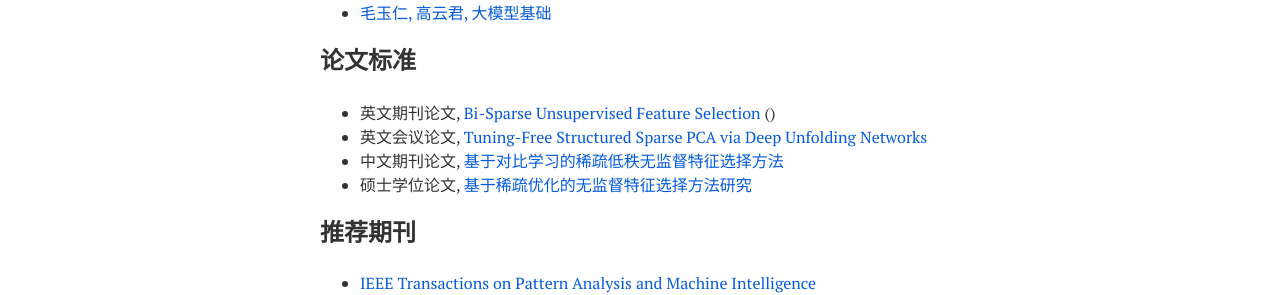
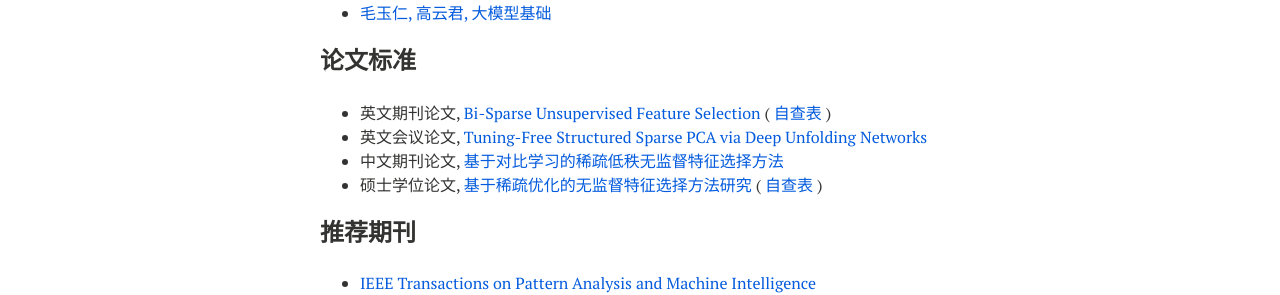
Before and after one commit to xianchaoxiu/xianchaoxiu.github.io, a Jekyll site: the page built from chinese/reading/index.md, in a window 1280 px wide. Shown: the part 398-693 px from the top of the page. Built offline with Jekyll 4.4.1, drawn with Linux system fonts in a browser that asks for light colours; nearby versions of some CDN libraries.

Commit message:
Update index.md

```diff
--- a/chinese/reading/index.md
+++ b/chinese/reading/index.md
@@ -20,10 +20,10 @@ share: false
 
 
 ### 论文标准
-* 英文期刊论文, <a href="https://doi.org/10.1109/TIP.2025.3620667" class="textlink" target="_blank">Bi-Sparse Unsupervised Feature Selection</a> () <br>
+* 英文期刊论文, <a href="https://doi.org/10.1109/TIP.2025.3620667" class="textlink" target="_blank">Bi-Sparse Unsupervised Feature Selection</a> (<a href="../chinese/reading/list/paper.pdf" class="textlink" target="_blank"> 自查表 </a>) <br>
 * 英文会议论文, <a href="https://doi.org/10.23919/CCC64809.2025.11178428" class="textlink" target="_blank">Tuning-Free Structured Sparse PCA via Deep Unfolding Networks </a> <br>
 * 中文期刊论文, <a href="https://kns.cnki.net/kcms2/article/abstract?v=e_WjztTC4N0Z832a-bbzgdfGaZqegXeziR4mPpFe0A1ROQtRv8ba_BSLdRJqYhdrWzhvxs5NJ2O3SOWWMfU0FulX9LypoPkOg34ECqIZ1YDAiTz9p7_NUzLuG3aP698ALezyek3yh7yCM9L1er33sRDx01vji4IFd-a5be0Mbbc=&uniplatform=NZKPT" class="textlink" target="_blank">基于对比学习的稀疏低秩无监督特征选择方法</a> <br>
-* 硕士学位论文, <a href="https://xianchaoxiu.github.io/group/2025-Yang.pdf" class="textlink" target="_blank">基于稀疏优化的无监督特征选择方法研究</a> <br>
+* 硕士学位论文, <a href="https://xianchaoxiu.github.io/group/2025-Yang.pdf" class="textlink" target="_blank">基于稀疏优化的无监督特征选择方法研究</a>  (<a href="../chinese/reading/list/thesis.pdf" class="textlink" target="_blank"> 自查表 </a>) <br>
 
 
 ### 推荐期刊
```
